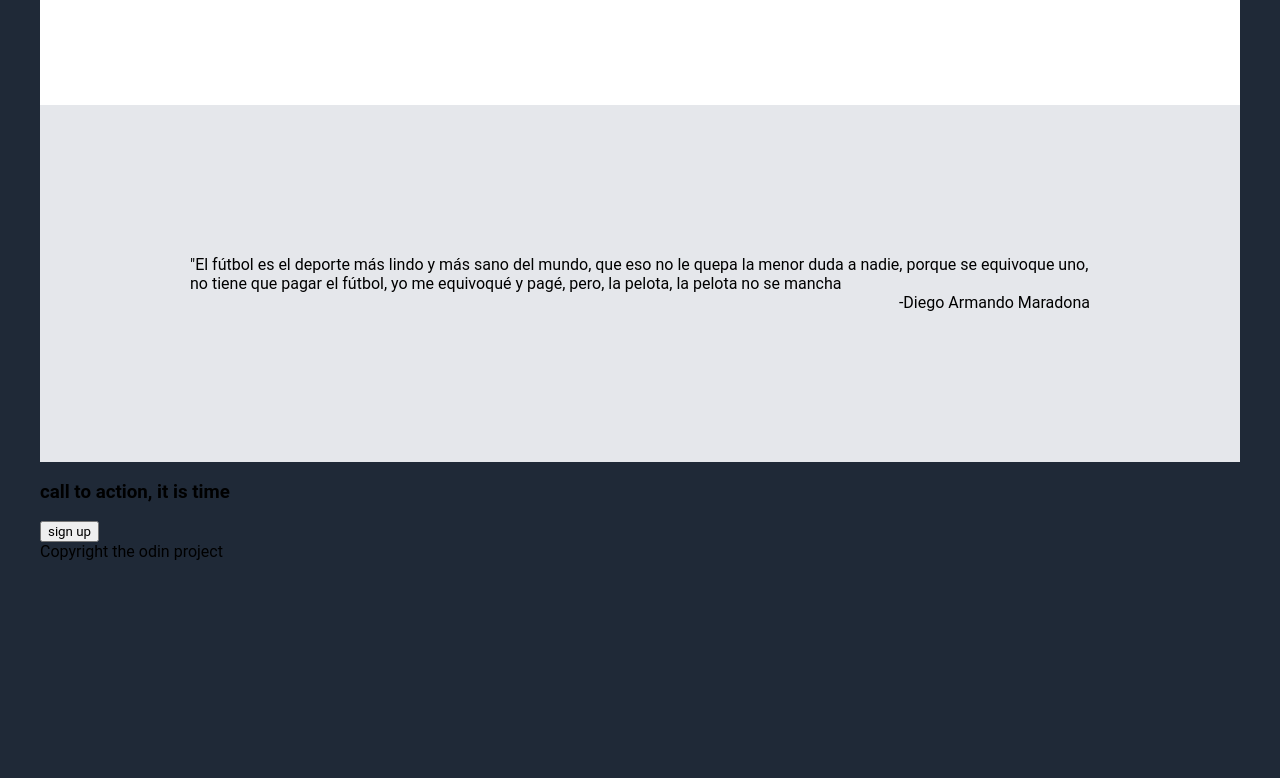
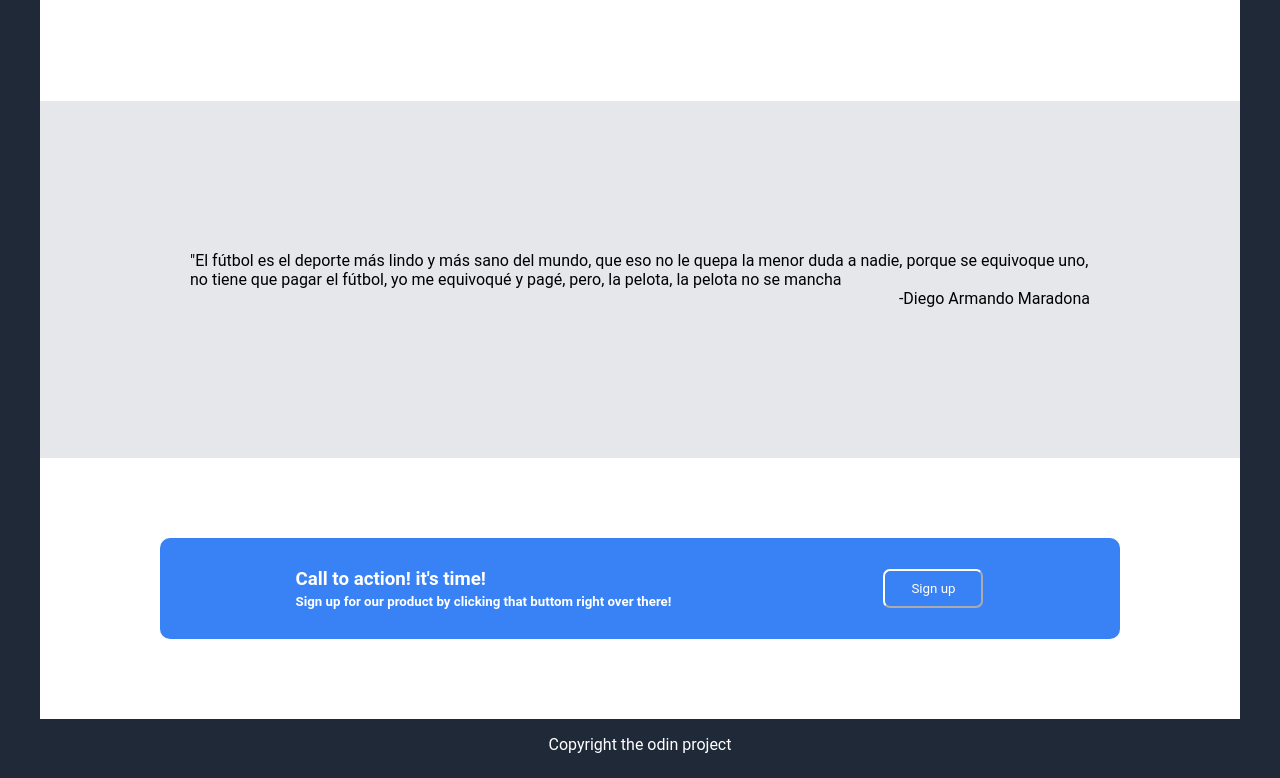
Before and after one commit to mrwhite879/landin-page-project-theodin, a plain HTML site: page index.html in a window 1280 px wide. Shown: the part 678-1456 px from the top of the page. Before the commit the page ends 1247 px from the top, so only its background shows below. Drawn offline with Linux system fonts and the light colour scheme.

Commit message:
landing page de top terminada

```diff
--- a/index.html
+++ b/index.html
@@ -8,7 +8,7 @@
 </head>
 
 <body>
-  <header class="wrapper">
+  <header class="limit">
     <div class="contenedor">
       <a class="logo">header logo</a>
       <nav class="panel">
@@ -21,7 +21,7 @@
     </div>
   </header>
 
-  <main class="wrapper">
+  <main class="limit">
     <section class="all">
       <article class="top">
         <div class="contenedor" id="margin-box">
@@ -72,15 +72,18 @@
       </article>
 
       <article class="last">
-        <div class="thelastlast">
-          <h3 class="txt">call to action, it is time</h3>
-          <button class="button">sign up</button>
+        <div class="penultimo">
+			<div class="inside">
+          <h3 class="txt">Call to action! it's time!</h3>
+          <h5>Sign up for our product by clicking that buttom right over there!</h5>
+			</div>
+          <button class="button">Sign up</button>
         </div>
       </article>
     </section>
   </main>
 
-  <footer class="wrapper">
+  <footer class="limit" id="footer">
     Copyright the odin project
   </footer>
 </body>
--- a/style.css
+++ b/style.css
@@ -6,7 +6,7 @@
 	background-color:#1F2937;
 
 }
-.wrapper{
+.limit{
 	max-width:1200px;
 	margin:0 auto;
 
@@ -34,11 +34,13 @@
 
 
 .bloque-imagen {
-	border:2px solid red;
+	display:flex;
 	height:200px;
 	margin-left:165px;
 	flex-basis:100%;
-
+	justify-content:center;
+	align-items:center;
+	background-color:grey;
 }
 
 #second {
@@ -111,3 +113,41 @@
 	align-items:start;
 	justify-content:start;
 	}
+
+.penultimo {
+	display:flex;
+	border-radius:10px ;
+	flex-direction:row;
+	justify-content:space-around;
+	padding:30px;
+	background-color:#3882f6;
+	}
+.last {
+	padding:80px;
+	padding-left:120px;
+	padding-right:120px;
+	background-color:white;
+	}
+.inside {
+	display:flex;
+	flex-direction:column;
+	gap:4px;
+	color:white;
+	}
+
+.inside h3,.inside, h5{
+	margin:0;
+	}
+.button {
+	background-color:#3882f6;
+	margin:1px;
+	width:100px;
+	border-color: white;
+	border-radius:7px;
+	color:white;
+	}
+#footer {
+	text-align:center;
+	padding:16px;
+	color:white;
+	}
```
